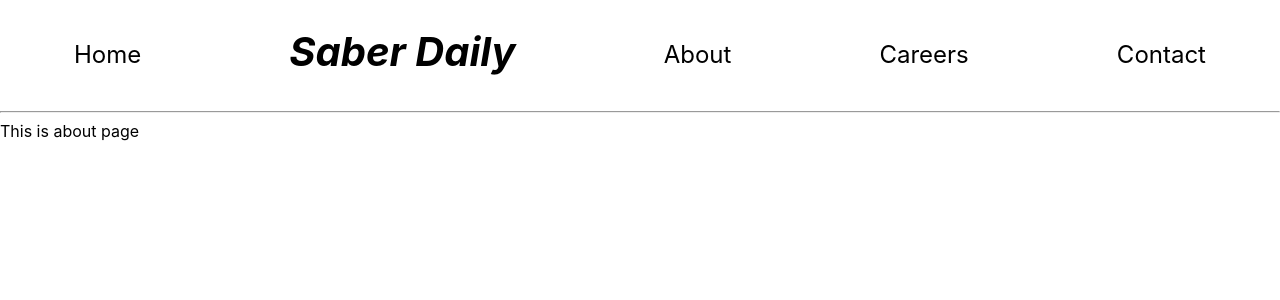
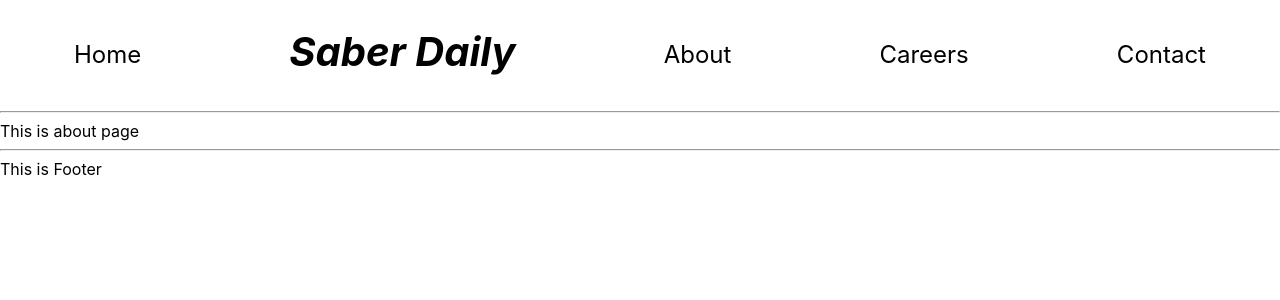
Before and after one commit to Giriraj-Roy/Next-News-App, a Next.js app in the folder news24/: page /about in a window 1280 px wide. Shown: the top 300 px of the page. Built offline with nearby package versions, Linux system fonts and the light colour scheme.

Commit message:
Weather Report

```diff
--- /dev/null
+++ b/news24/components/Footer.js
@@ -0,0 +1,13 @@
+import React from 'react'
+
+const Footer = () => {
+  return (
+    <>
+        <br/>
+        <hr/>
+        This is Footer
+    </>
+  )
+}
+
+export default Footer
--- a/news24/components/NewsList.js
+++ b/news24/components/NewsList.js
@@ -1,3 +1,4 @@
+import Footer from "./Footer"
 import Navbar from "./Navbar"
 
 function NewsList({articles}){
@@ -18,6 +19,7 @@ function NewsList({articles}){
                 }
             )
         }
+        <Footer/>
     </>
 }
 export default NewsList
--- a/news24/pages/about.js
+++ b/news24/pages/about.js
@@ -1,9 +1,11 @@
+import Footer from "../components/Footer"
 import Navbar from "../components/Navbar"
 
 function Aboutpage(){
     return <>
         <Navbar/>
         This is about page
+        <Footer/>
     </>
 }
 export default Aboutpage
--- a/news24/pages/careers.js
+++ b/news24/pages/careers.js
@@ -1,9 +1,11 @@
+import Footer from "../components/Footer"
 import Navbar from "../components/Navbar"
 
 function Careers(){
     return <>
         <Navbar/>
         This is Careers page
+        <Footer/>
     </>
 }
 export default Careers
--- a/news24/pages/contact.js
+++ b/news24/pages/contact.js
@@ -1,9 +1,11 @@
+import Footer from "../components/Footer";
 import Navbar from "../components/Navbar";
 
 function Contact(){
     return<>
         <Navbar/>
         This is Contact Page
+        <Footer/>
     </>
 }
 
--- a/news24/pages/index.js
+++ b/news24/pages/index.js
@@ -1,4 +1,5 @@
 import Link from 'next/link'
+import Footer from '../components/Footer'
 import Navbar from '../components/Navbar'
 
 function Home() {
@@ -10,6 +11,8 @@ function Home() {
     <Link href="/news">
       <a> <button>Latest News </button></a>
     </Link>
+    <br/>
+    <Footer/>
   </>
 }
 export default Home
```
Also changed, not shown: news24/pages/weatherMap.js (renamed from news24/pages/Weather.js, +6 -4 lines).
